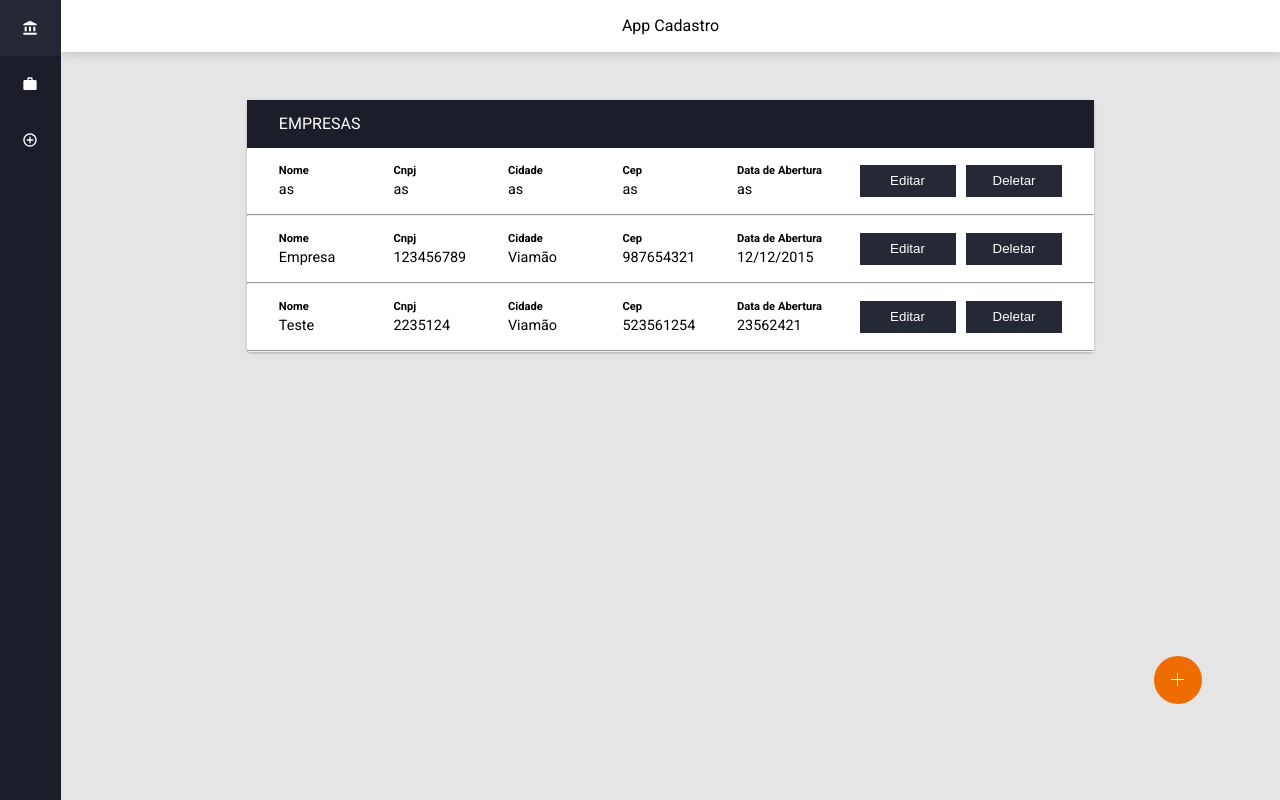
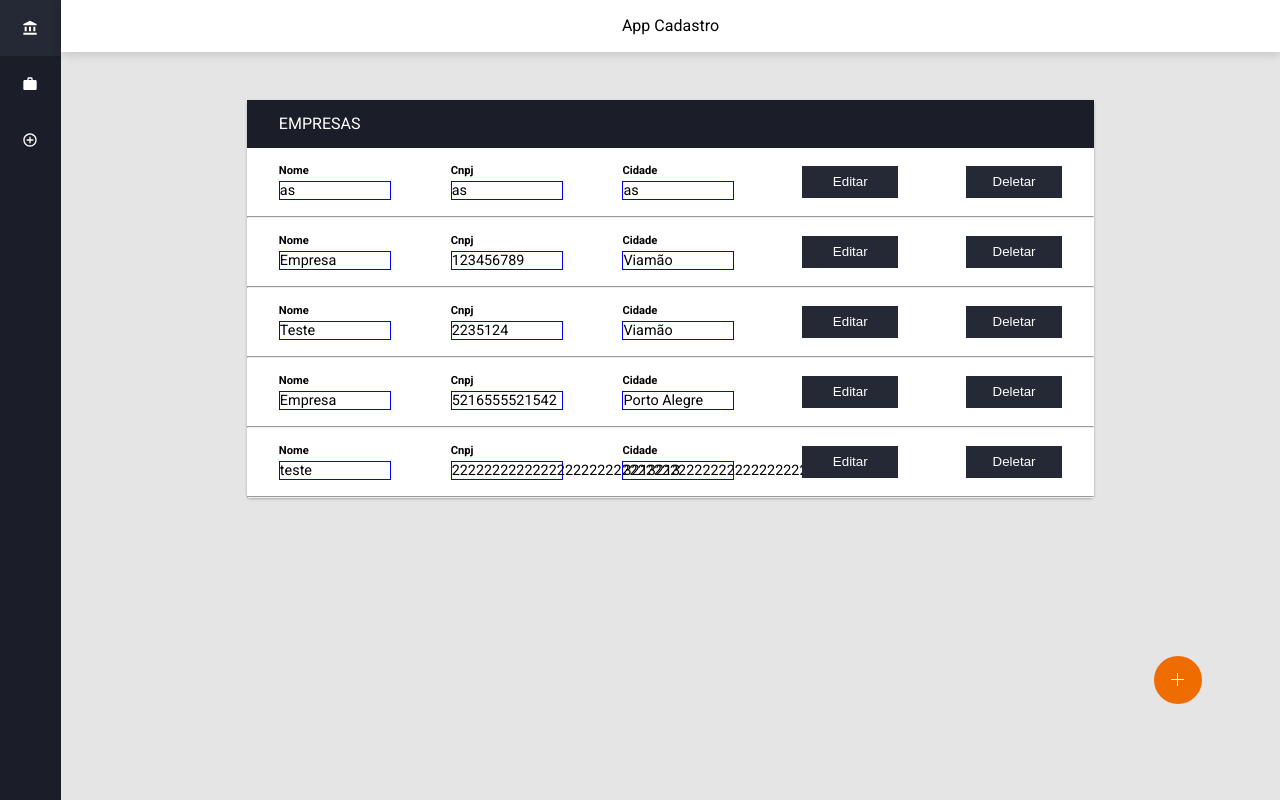
Before and after one commit to RicardoBaltazar/Dashboard-frontend, a React (Create React App) app in the folder app/: page /companies in a window 1280 px wide. Built offline with nearby package versions, Linux system fonts and the light colour scheme; data requests are answered from the project's data file.

Commit message:
Removendo campos do formulário e da tabela de empresas cadastradas

```diff
--- a/app/server.json
+++ b/app/server.json
@@ -23,6 +23,22 @@
       "cep": "523561254",
       "opendate": "23562421",
       "id": 10
+    },
+    {
+      "name": "Empresa",
+      "cnpj": "5216555521542",
+      "uf": "Porto Alegre",
+      "cep": "9420154421",
+      "opendate": "25315421",
+      "id": 11
+    },
+    {
+      "name": "teste",
+      "cnpj": "22222222222222222222222222222222222222222222222",
+      "uf": "3213213",
+      "cep": "321321321",
+      "opendate": "32132132132123",
+      "id": 12
     }
   ]
 }
--- a/app/src/components/table/index.tsx
+++ b/app/src/components/table/index.tsx
@@ -34,7 +34,7 @@ const Table: React.FC<Props> = (props) => {
 
                 <td>{props.uf}</td>
                 </div>
-
+{/*
                 <div>
 
                 <span>Cep</span>
@@ -45,7 +45,7 @@ const Table: React.FC<Props> = (props) => {
 
                 <span>Data de Abertura</span>
                 <td>{props.opendate}</td>
-                </div>
+                </div> */}
 
                 {props.children}
             </tr>
--- a/app/src/components/table/styled.module.scss
+++ b/app/src/components/table/styled.module.scss
@@ -20,6 +20,8 @@
             height: 100%;
             text-align: left;
             font-size: 0.9rem;
+            border: 1px solid blue;
+
         }
     }
 
--- a/app/src/screen/register/index.tsx
+++ b/app/src/screen/register/index.tsx
@@ -12,8 +12,8 @@ const PageRegister: React.FC = () => {
     const [name, setName] = useState<String>('');
     const [cnpj, setCnpj] = useState<String>('');
     const [city, setCity] = useState<String>('');
-    const [cep, setCep] = useState<String>('');
-    const [openDate, setOpenDate] = useState<String>('');
+    // const [cep, setCep] = useState<String>('');
+    // const [openDate, setOpenDate] = useState<String>('');
     const [ loading, setLoading ] = useState<Boolean>(false);
     const { notification, setNotification }  = useNotification();
 
@@ -35,8 +35,8 @@ const PageRegister: React.FC = () => {
             name: name,
             cnpj: cnpj,
             uf: city,
-            cep: cep,
-            opendate: openDate,
+            // cep: cep,
+            // opendate: openDate,
         }, {headers: headers})
         .then(function (response) {
             console.log(response);
@@ -72,14 +72,14 @@ const PageRegister: React.FC = () => {
                             <label htmlFor="">Cidade/UF</label>
                             <input type="text" onChange={e => setCity(e.target.value)} />
                         </div>
-                        <div>
+                        {/* <div>
                             <label htmlFor="">CEP</label>
                             <input type="text" onChange={e => setCep(e.target.value)} />
                         </div>
                         <div>
                             <label htmlFor="">Data de Abertura</label>
                             <input type="text" onChange={e => setOpenDate(e.target.value)} />
-                        </div>
+                        </div> */}
                     </div>
                 <button type='submit' onClick={handleLoading}>
                             {loading && <span><VscLoading /></span>}
--- a/app/src/screen/register/styled.module.scss
+++ b/app/src/screen/register/styled.module.scss
@@ -42,7 +42,7 @@
 
         .section {
             display: grid;
-            grid-template-columns: 1fr 1fr ;
+            grid-template-columns: 1fr;
             align-items: center;
             justify-content: center;
             width: 100%;
```
